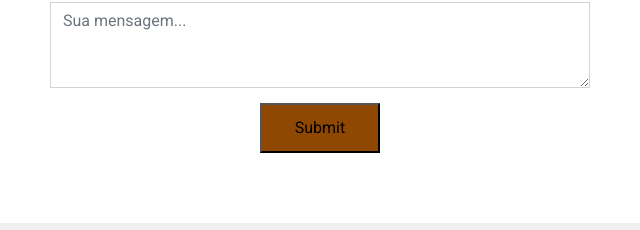
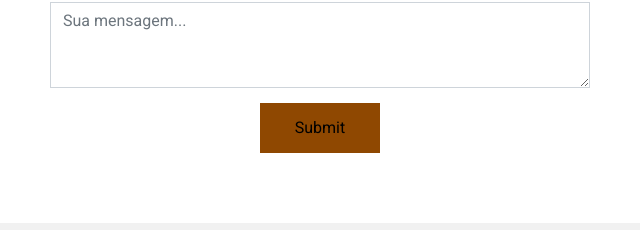
Before and after one commit to Rafael-China/Curriculo-Rafael, a plain HTML site: page index.html in a window 1280 px wide. Shown: the part 5093-5323 px from the top of the page, 605-1245 px from the left. Drawn offline with nearby package versions, Linux system fonts and the light colour scheme; a script that the page names is missing.

Commit message:
Update styles.css

```diff
--- a/css/styles.css
+++ b/css/styles.css
@@ -1,3 +1,14 @@
+* {
+    margin: 0;
+    padding: 0;
+    border: none;
+    text-decoration: none;
+}
+
+html {
+    scroll-behavior: smooth;
+}
+
 body {
     font-family: 'Roboto', sans-serif;
 }
```
